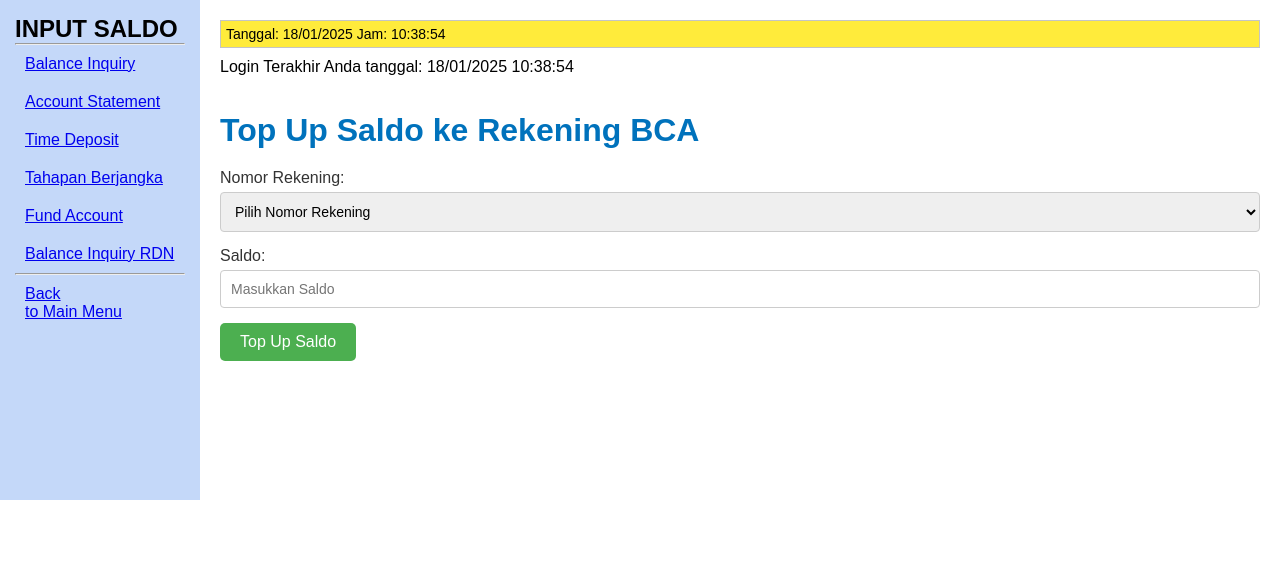
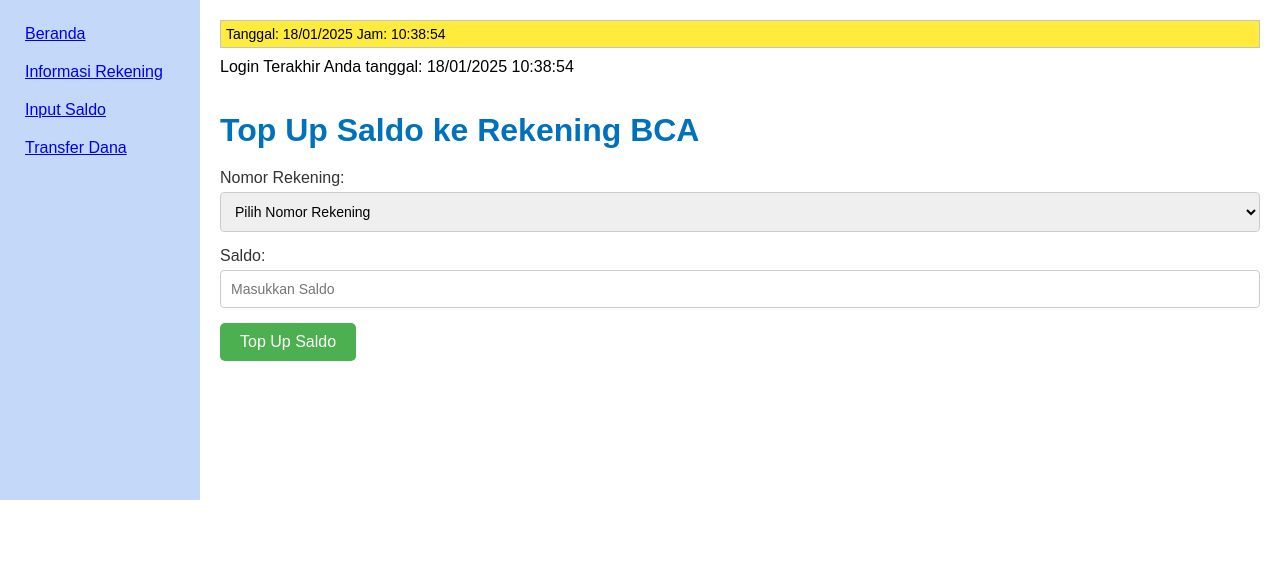
Before and after one commit to CWS-Team/Website-mini-bank, a PHP site: page /topup-saldo.php in a window 1280 px wide. Shown: the part 122-683 px from the top of the page. Run offline with PHP 8.4, Linux system fonts and the light colour scheme; data that the repository does not hold is empty.

Commit message:
edit topup-saldo

```diff
--- a/topup-saldo.php
+++ b/topup-saldo.php
@@ -82,17 +82,11 @@
     <div class="container">
         <div class="content">
             <div class="sidebar">
-                <h2>INPUT SALDO</h2>
-                <hr>
                 <ul>
-                    <li><a href="#">Balance Inquiry</a></li>
-                    <li><a href="#">Account Statement</a></li>
-                    <li><a href="#">Time Deposit</a></li>
-                    <li><a href="#">Tahapan Berjangka</a></li>
-                    <li><a href="#">Fund Account</a></li>
-                    <li><a href="#">Balance Inquiry RDN</a></li>
-                    <hr>
-                    <li><a href="index.php">Back <p>to Main Menu</p></a></li>
+                    <li><a href="index.php">Beranda</a></li>
+                    <li><a href="info_saldo.php">Informasi Rekening</a></li>
+                    <li><a href="topup-saldo.php">Input Saldo</a></li>
+                    <li><a href="transfer.php">Transfer Dana</a></li>
                 </ul>
             </div>
             <div class="main-content">
```
